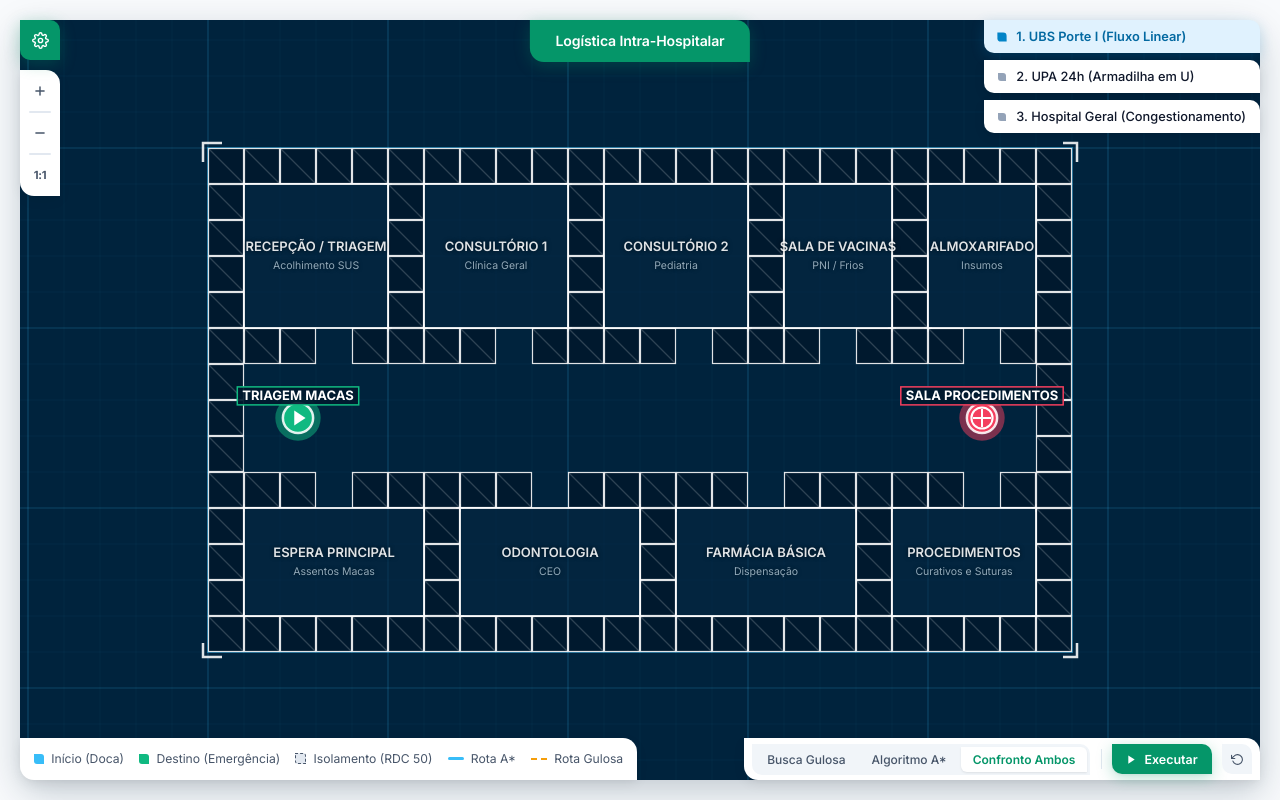
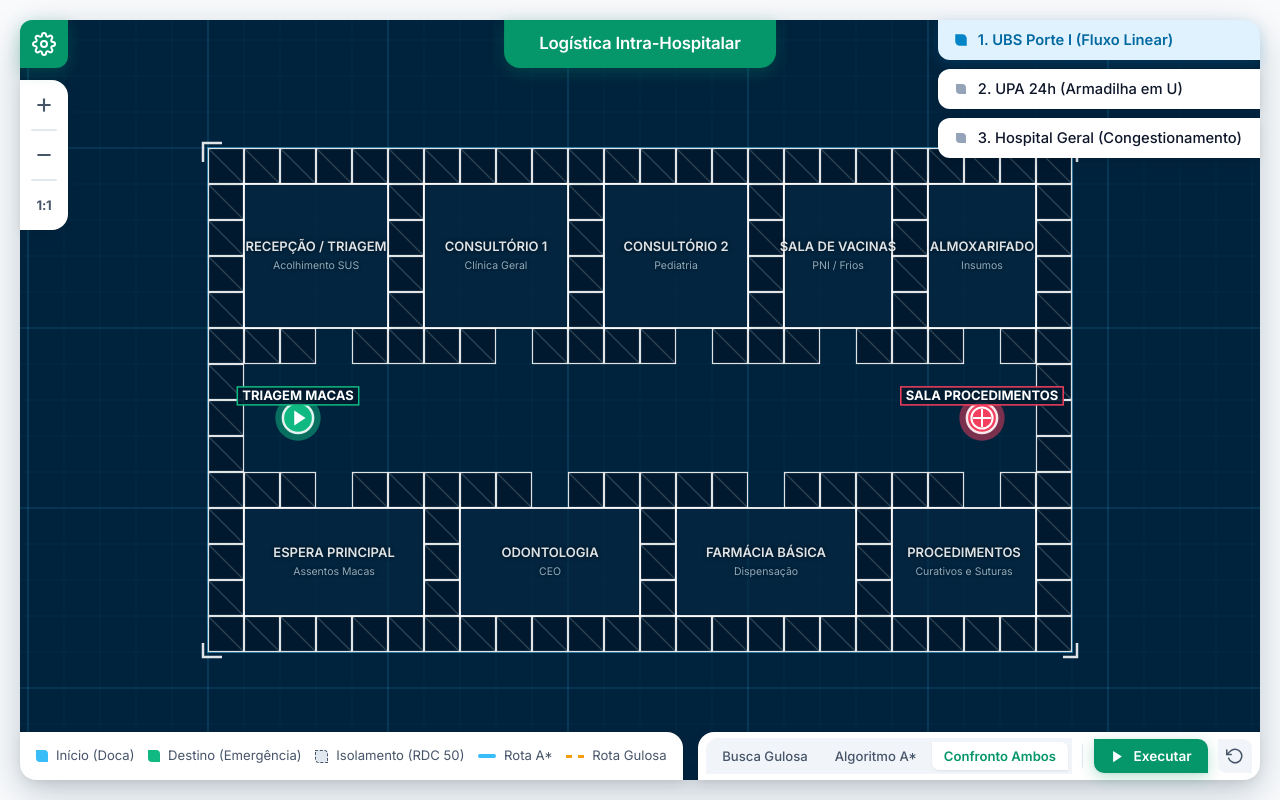
Before and after one commit to alvarokaycss/lab-algoritimos-inteligentes-hospital, a React (Vite) app: page / in a window 1280 px wide. Built offline with nearby package versions, Linux system fonts and the light colour scheme.

Commit message:
style: ajustar proporções dos docks e geometria borderless assimétrica

```diff
--- a/src/App.css
+++ b/src/App.css
@@ -47,13 +47,13 @@
    * Bottom-Left: R (redonda)
    */
   --radius-asym-xl: 0 20px 0 20px;
-  --radius-asym-lg: 0 14px 0 14px;
-  --radius-asym-md: 0 10px 0 10px;
-  --radius-asym-sm: 0 6px 0 6px;
-  --radius-asym-xs: 0 3px 0 3px;
+  --radius-asym-lg: 0 16px 0 16px;
+  --radius-asym-md: 0 12px 0 12px;
+  --radius-asym-sm: 0 8px 0 8px;
+  --radius-asym-xs: 0 4px 0 4px;
 
   /* Dimensões verticais */
-  --dock-height: 42px;
+  --dock-height: 48px;
 
   /* Elevação Google Suave (Sem bordas de 1px) */
   --elevation-1: 0 1px 3px rgba(0, 0, 0, 0.05), 0 1px 2px rgba(0, 0, 0, 0.04);
@@ -76,19 +76,19 @@
 }
 
 /* ------------------------------------------------------------
-   BOTÃO FLUTUANTE DE CONFIGURAÇÕES / GAVETA (SUPERIOR ESQUERDO - 40px)
+   BOTÃO FLUTUANTE DE CONFIGURAÇÕES / GAVETA (SUPERIOR ESQUERDO)
    ------------------------------------------------------------ */
 .floating-menu-btn {
   position: absolute;
   top: 1.25rem;
   left: 1.25rem;
-  width: 40px;
-  height: 40px;
+  width: 48px;
+  height: 48px;
   box-sizing: border-box;
   background-color: var(--header-bg);
   color: #ffffff;
   border: none;
-  border-radius: var(--radius-asym-md);
+  border-radius: 12px 0 12px 0;
   cursor: pointer;
   display: flex;
   align-items: center;
@@ -106,14 +106,14 @@
 }
 
 .floating-menu-btn svg {
-  width: 17px;
-  height: 17px;
+  width: 24px;
+  height: 24px;
   stroke: currentColor;
   fill: none;
 }
 
 /* ------------------------------------------------------------
-   HEADER FLUTUANTE CENTRALIZADO (TOPO CENTRO - 42px)
+   HEADER FLUTUANTE CENTRALIZADO (TOPO CENTRO)
    ------------------------------------------------------------ */
 .floating-header {
   position: absolute;
@@ -123,9 +123,9 @@
   height: var(--dock-height);
   background-color: var(--header-bg);
   color: #ffffff;
-  padding: 0 1.6rem;
+  padding: 0 2.2rem;
   border: none;
-  border-radius: var(--radius-asym-lg);
+  border-radius: 0 0 16px 16px;
   box-shadow: var(--elevation-emerald);
   display: flex;
   align-items: center;
@@ -135,7 +135,7 @@
 }
 
 .header-title {
-  font-size: 0.88rem;
+  font-size: 1.05rem;
   font-weight: 600;
   letter-spacing: -0.01em;
   color: #ffffff;
@@ -159,12 +159,12 @@
 }
 
 .drawer.open {
-  width: 320px;
+  width: 350px;
 }
 
 .drawer-content {
-  width: 320px;
-  padding: 1.5rem;
+  width: 350px;
+  padding: 1.6rem;
   display: flex;
   flex-direction: column;
   gap: 1.6rem;
@@ -174,12 +174,12 @@
   display: flex;
   align-items: center;
   justify-content: space-between;
-  padding-bottom: 0.75rem;
+  padding-bottom: 0.85rem;
   border: none;
 }
 
 .drawer-title-label {
-  font-size: 0.82rem;
+  font-size: 0.92rem;
   font-weight: 700;
   text-transform: uppercase;
   letter-spacing: 0.05em;
@@ -189,9 +189,9 @@
 .drawer-close-btn {
   background: var(--color-surface-subtle);
   border: none;
-  border-radius: var(--radius-asym-sm);
-  width: 28px;
-  height: 28px;
+  border-radius: 0 8px 0 8px;
+  width: 32px;
+  height: 32px;
   display: flex;
   align-items: center;
   justify-content: center;
@@ -207,25 +207,26 @@
 }
 
 .drawer-close-btn svg {
-  width: 14px;
-  height: 14px;
+  width: 18px;
+  height: 18px;
   stroke: currentColor;
   fill: none;
 }
 
 .drawer-heading {
-  font-size: 0.74rem;
+  font-size: 0.82rem;
   font-weight: 700;
   text-transform: uppercase;
   letter-spacing: 0.06em;
   color: var(--color-primary);
-  margin-bottom: 0.75rem;
+  margin-bottom: 0.85rem;
   border: none;
   display: flex;
   align-items: center;
-  gap: 0.4rem;
+  gap: 0.45rem;
 }
 
+/* Formulários de configuração: continuam assimétricos (0 R 0 R) */
 .form-group {
   display: flex;
   flex-direction: column;
@@ -233,12 +234,12 @@
   margin-bottom: 0.85rem;
   background: var(--color-surface-subtle);
   padding: 0.75rem 0.9rem;
-  border-radius: var(--radius-asym-md);
+  border-radius: 0 10px 0 10px;
   border: none;
 }
 
 .form-label {
-  font-size: 0.82rem;
+  font-size: 0.88rem;
   font-weight: 500;
   color: var(--color-text);
   display: flex;
@@ -247,7 +248,7 @@
 }
 
 .form-value {
-  font-size: 0.8rem;
+  font-size: 0.86rem;
   font-weight: 600;
   color: var(--color-text-secondary);
   font-variant-numeric: tabular-nums;
@@ -263,10 +264,10 @@
   background: var(--color-surface-active);
 }
 
-/* TABELA DE MÉTRICAS (BORDERLESS COM GEOMETRIA ASSIMÉTRICA) */
+/* TABELA DE MÉTRICAS */
 .table-container {
   border: none;
-  border-radius: var(--radius-asym-md);
+  border-radius: 0 10px 0 10px;
   overflow: hidden;
   background: var(--color-surface-subtle);
   box-shadow: var(--elevation-1);
@@ -275,25 +276,25 @@
 .metrics-table {
   width: 100%;
   border-collapse: collapse;
-  font-size: 0.82rem;
+  font-size: 0.88rem;
   text-align: left;
 }
 
 .metrics-table th {
   background: #e2e8f0;
-  padding: 8px 12px;
+  padding: 10px 14px;
   font-weight: 700;
   color: var(--color-text-secondary);
   border: none;
-  font-size: 0.74rem;
+  font-size: 0.78rem;
   text-transform: uppercase;
   letter-spacing: 0.04em;
 }
 
 .metrics-table td {
-  padding: 9px 12px;
+  padding: 10px 14px;
   border: none;
-  font-size: 0.82rem;
+  font-size: 0.88rem;
   font-variant-numeric: tabular-nums;
 }
 
@@ -339,7 +340,7 @@
   width: 100%;
   height: 100%;
   background: var(--blueprint-bg);
-  border-radius: var(--radius-asym-xl);
+  border-radius: 20px;
   border: none;
   box-shadow: 0 12px 36px rgba(0, 35, 61, 0.22);
   position: relative;
@@ -354,6 +355,69 @@
 }
 
 /* ------------------------------------------------------------
+   CONTROLES DE ZOOM FLUTUANTES (SUPERIOR ESQUERDO - ASSIMÉTRICO)
+   ------------------------------------------------------------ */
+.zoom-dock {
+  position: absolute;
+  top: calc(1.25rem + 48px + 12px);
+  left: 1.25rem;
+  width: 48px;
+  box-sizing: border-box;
+  background: var(--color-surface);
+  border: none;
+  border-radius: 0 16px 16px 0;
+  box-shadow: var(--elevation-2);
+  display: flex;
+  flex-direction: column;
+  align-items: center;
+  padding: 5px 4px;
+  gap: 4px;
+  z-index: 30;
+}
+
+.zoom-btn {
+  background: transparent;
+  border: none;
+  width: 40px;
+  height: 40px;
+  border-radius: 0 8px 0 8px;
+  display: flex;
+  align-items: center;
+  justify-content: center;
+  cursor: pointer;
+  color: var(--color-text-secondary);
+  transition: all 0.15s ease;
+  font-family: inherit;
+}
+
+.zoom-btn:hover {
+  background: var(--color-surface-subtle);
+  color: var(--color-text);
+  transform: scale(1.05);
+}
+
+.zoom-btn svg {
+  width: 20px;
+  height: 20px;
+  stroke: currentColor;
+  fill: none;
+}
+
+.zoom-btn__text {
+  font-size: 0.82rem;
+  font-weight: 700;
+  letter-spacing: -0.02em;
+}
+
+.zoom-divider {
+  width: 26px;
+  height: 2px;
+  background: var(--color-surface-active);
+  border: none;
+  border-radius: 1px;
+}
+
+/* ------------------------------------------------------------
    SELETORES DE CENÁRIO (SUPERIOR DIREITO - ASSIMÉTRICO)
    ------------------------------------------------------------ */
 .scenarios-group {
@@ -362,27 +426,31 @@
   right: 1.25rem;
   display: flex;
   flex-direction: column;
-  gap: 0.45rem;
+  gap: 0.55rem;
   z-index: 40;
 }
 
 .scenario-card {
   background: var(--color-surface);
   border: none;
-  border-radius: var(--radius-asym-md);
-  padding: 9px 14px;
-  font-size: 0.8rem;
+  border-radius: 12px 0 0 12px;
+  padding: 11px 18px;
+  font-size: 0.92rem;
   font-weight: 500;
   color: var(--color-text);
   cursor: pointer;
   display: flex;
   align-items: center;
-  gap: 0.65rem;
+  gap: 0.75rem;
   box-shadow: var(--elevation-2);
   transition: all 0.2s cubic-bezier(0.4, 0, 0.2, 1);
   white-space: nowrap;
   font-family: inherit;
   text-align: left;
+}
+
+.scenario-card:first-child {
+  border-radius: 0 16px 0 12px;
 }
 
 .scenario-card:hover {
@@ -399,8 +467,8 @@
 }
 
 .scenario-indicator {
-  width: 8px;
-  height: 8px;
+  width: 10px;
+  height: 10px;
   border-radius: var(--radius-asym-xs);
   background: #94a3b8;
   border: none;
@@ -414,69 +482,6 @@
 }
 
 /* ------------------------------------------------------------
-   CONTROLES DE ZOOM FLUTUANTES (SUPERIOR ESQUERDO - ASSIMÉTRICO)
-   ------------------------------------------------------------ */
-.zoom-dock {
-  position: absolute;
-  top: calc(1.25rem + 40px + 10px);
-  left: 1.25rem;
-  width: 40px;
-  box-sizing: border-box;
-  background: var(--color-surface);
-  border: none;
-  border-radius: var(--radius-asym-lg);
-  box-shadow: var(--elevation-2);
-  display: flex;
-  flex-direction: column;
-  align-items: center;
-  padding: 4px 3px;
-  gap: 3px;
-  z-index: 30;
-}
-
-.zoom-btn {
-  background: transparent;
-  border: none;
-  width: 34px;
-  height: 34px;
-  border-radius: var(--radius-asym-sm);
-  display: flex;
-  align-items: center;
-  justify-content: center;
-  cursor: pointer;
-  color: var(--color-text-secondary);
-  transition: all 0.15s ease;
-  font-family: inherit;
-}
-
-.zoom-btn:hover {
-  background: var(--color-surface-subtle);
-  color: var(--color-text);
-  transform: scale(1.05);
-}
-
-.zoom-btn svg {
-  width: 14px;
-  height: 14px;
-  stroke: currentColor;
-  fill: none;
-}
-
-.zoom-btn__text {
-  font-size: 0.7rem;
-  font-weight: 700;
-  letter-spacing: -0.02em;
-}
-
-.zoom-divider {
-  width: 22px;
-  height: 2px;
-  background: var(--color-surface-active);
-  border: none;
-  border-radius: 1px;
-}
-
-/* ------------------------------------------------------------
    BARRA INFERIOR DE DOCAS FLUTUANTES (BORDERLESS)
    ------------------------------------------------------------ */
 .bottom-bar {
@@ -486,8 +491,7 @@
   right: 1.25rem;
   display: flex;
   justify-content: space-between;
-  align-items: flex-end;
-  flex-wrap: wrap-reverse;
+  align-items: center;
   gap: 0.75rem;
   z-index: 30;
   pointer-events: none;
@@ -499,13 +503,13 @@
   height: var(--dock-height);
   background: var(--color-surface);
   border: none;
-  border-radius: var(--radius-asym-lg);
-  padding: 0 14px;
-  font-size: 0.76rem;
+  border-radius: 0 16px 0 16px;
+  padding: 0 16px;
+  font-size: 0.82rem;
   color: var(--color-text-secondary);
   display: flex;
   align-items: center;
-  gap: 0.95rem;
+  gap: 0.85rem;
   box-shadow: var(--elevation-2);
   white-space: nowrap;
   flex-shrink: 0;
@@ -514,40 +518,40 @@
 .legend-item {
   display: flex;
   align-items: center;
-  gap: 0.45rem;
+  gap: 0.5rem;
   flex-shrink: 0;
 }
 
 .swatch {
-  width: 10px;
-  height: 10px;
-  border-radius: var(--radius-asym-xs);
+  width: 12px;
+  height: 12px;
+  border-radius: 0 4px 0 4px;
   flex-shrink: 0;
   border: none;
 }
 
 .swatch-dashed-box {
-  width: 11px;
-  height: 11px;
+  width: 13px;
+  height: 13px;
   background: #e2e8f0;
   border: 1.5px dashed #475569;
-  border-radius: var(--radius-asym-xs);
+  border-radius: 0 4px 0 4px;
   flex-shrink: 0;
 }
 
 .swatch-line-astar {
-  width: 16px;
-  height: 3px;
+  width: 18px;
+  height: 3.5px;
   background: #38bdf8;
-  border-radius: 1.5px;
+  border-radius: 2px;
   flex-shrink: 0;
   border: none;
 }
 
 .swatch-line-greedy {
-  width: 16px;
+  width: 18px;
   height: 0;
-  border-top: 2.5px dashed #f59e0b;
+  border-top: 3px dashed #f59e0b;
   flex-shrink: 0;
 }
 
@@ -557,7 +561,7 @@
   height: var(--dock-height);
   background: var(--color-surface);
   border: none;
-  border-radius: var(--radius-asym-lg);
+  border-radius: 16px 0 16px 0;
   padding: 0 8px;
   display: flex;
   align-items: center;
@@ -570,9 +574,9 @@
 .segmented-control {
   display: flex;
   background: var(--color-surface-subtle);
-  border-radius: var(--radius-asym-md);
-  padding: 3px;
-  gap: 2px;
+  border-radius: 12px 0 0 0;
+  padding: 4px;
+  gap: 3px;
   flex-shrink: 0;
   border: none;
 }
@@ -580,9 +584,9 @@
 .segment-btn {
   background: transparent;
   border: none;
-  padding: 5px 12px;
-  border-radius: var(--radius-asym-sm);
-  font-size: 0.75rem;
+  padding: 6px 12px;
+  border-radius: 0 7px 0 7px;
+  font-size: 0.82rem;
   font-weight: 500;
   color: var(--color-text-secondary);
   cursor: pointer;
@@ -605,7 +609,7 @@
 
 .dock-divider {
   width: 1px;
-  height: 20px;
+  height: 24px;
   background: var(--color-surface-active);
   border: none;
   flex-shrink: 0;
@@ -615,15 +619,15 @@
   background: var(--header-bg);
   color: #ffffff;
   border: none;
-  height: 30px;
-  padding: 0 14px;
-  border-radius: var(--radius-asym-md);
-  font-size: 0.78rem;
+  height: 34px;
+  padding: 0 16px;
+  border-radius: 0 10px 0 10px;
+  font-size: 0.85rem;
   font-weight: 600;
   cursor: pointer;
   display: flex;
   align-items: center;
-  gap: 0.45rem;
+  gap: 0.55rem;
   white-space: nowrap;
   flex-shrink: 0;
   transition: all 0.2s cubic-bezier(0.4, 0, 0.2, 1);
@@ -647,8 +651,8 @@
 }
 
 .btn-action svg {
-  width: 11px;
-  height: 11px;
+  width: 15px;
+  height: 15px;
   fill: currentColor;
 }
 
@@ -656,9 +660,9 @@
   background: var(--color-surface-subtle);
   border: none;
   color: var(--color-text-secondary);
-  width: 30px;
-  height: 30px;
-  border-radius: var(--radius-asym-md);
+  width: 34px;
+  height: 34px;
+  border-radius: 0 9px 0 9px;
   cursor: pointer;
   display: flex;
   align-items: center;
@@ -674,8 +678,8 @@
 }
 
 .btn-secondary svg {
-  width: 13px;
-  height: 13px;
+  width: 18px;
+  height: 18px;
   stroke: currentColor;
   fill: none;
 }
--- a/src/components/BottomDocks.jsx
+++ b/src/components/BottomDocks.jsx
@@ -82,7 +82,7 @@ export default function BottomDocks({
             aria-label="Iniciar execução dos algoritmos"
             title="Executar busca de rotas"
           >
-            <svg viewBox="0 0 24 24" width="11" height="11" fill="currentColor">
+            <svg viewBox="0 0 24 24" width="15" height="15" fill="currentColor">
               <polygon points="5 3 19 12 5 21 5 3" />
             </svg>
             <span>Executar</span>
@@ -95,7 +95,7 @@ export default function BottomDocks({
             aria-label="Pausar execução"
             title="Pausar animação da busca"
           >
-            <svg viewBox="0 0 24 24" width="11" height="11" fill="currentColor">
+            <svg viewBox="0 0 24 24" width="15" height="15" fill="currentColor">
               <rect x="6" y="4" width="4" height="16" />
               <rect x="14" y="4" width="4" height="16" />
             </svg>
--- a/src/components/CanvasMap.jsx
+++ b/src/components/CanvasMap.jsx
@@ -274,6 +274,7 @@ export default function CanvasMap({
         height: '100%',
         overflow: 'hidden',
         backgroundColor: '#00233d',
+        borderRadius: 'inherit',
         userSelect: 'none'
       }}
     >
--- a/src/styles/variables.css
+++ b/src/styles/variables.css
@@ -45,22 +45,22 @@
    --color-border-dark: rgba(56, 189, 248, 0.30);
 
    /* ------------------------------------------------------------------
-     DIMENSÕES ESTRUTURAIS — extraídas do protótipo
+     DIMENSÕES ESTRUTURAIS — Proporções Aumentadas para Alta Legibilidade
      ------------------------------------------------------------------ */
    /* Header / barra superior */
-   --header-height: 42px;
+   --header-height: 48px;
 
    /* Docks inferiores (legenda + player) */
-   --dock-height: 42px;
+   --dock-height: 48px;
 
    /* Botão de configuração flutuante */
-   --config-btn-size: 40px;
+   --config-btn-size: 48px;
 
    /* Dock de zoom (largura) */
-   --zoom-dock-width: 36px;
+   --zoom-dock-width: 48px;
 
    /* Gaveta lateral de métricas */
-   --drawer-width: 320px;
+   --drawer-width: 350px;
 
    /* ------------------------------------------------------------------
      TIPOGRAFIA
@@ -68,16 +68,16 @@
    --font-sans: 'Inter', system-ui, -apple-system, sans-serif;
    --font-mono: 'JetBrains Mono', 'Fira Code', ui-monospace, monospace;
 
-   --text-xs: 0.6875rem;
-   /* 11px */
-   --text-sm: 0.75rem;
+   --text-xs: 0.75rem;
    /* 12px */
-   --text-base: 0.875rem;
-   /* 14px */
-   --text-lg: 1rem;
-   /* 16px */
-   --text-xl: 1.125rem;
-   /* 18px */
+   --text-sm: 0.85rem;
+   /* 13.6px */
+   --text-base: 0.95rem;
+   /* 15.2px */
+   --text-lg: 1.05rem;
+   /* 16.8px */
+   --text-xl: 1.25rem;
+   /* 20px */
 
    --font-regular: 400;
    --font-medium: 500;
@@ -116,6 +116,23 @@
    --radius-asym-sm: 0 6px 0 6px;
    --radius-asym-xs: 0 3px 0 3px;
 
+   /* Ancoragem à Esquerda da Tela (grudada na borda esquerda: cantos esquerdos retos, direitos curvos) */
+   --radius-dock-left-xl: 0 20px 20px 0;
+   --radius-dock-left-lg: 0 14px 14px 0;
+   --radius-dock-left-md: 0 10px 10px 0;
+   --radius-dock-left-sm: 0 6px 6px 0;
+   --radius-dock-left-xs: 0 3px 3px 0;
+
+   /* Ancoragem à Direita da Tela (grudada na borda direita: cantos direitos retos, esquerdos curvos) */
+   --radius-dock-right-xl: 20px 0 0 20px;
+   --radius-dock-right-lg: 14px 0 0 14px;
+   --radius-dock-right-md: 10px 0 0 10px;
+   --radius-dock-right-sm: 6px 0 0 6px;
+   --radius-dock-right-xs: 3px 0 0 3px;
+
+   /* Ancoragem ao Topo da Tela (grudada no topo: cantos superiores retos, inferiores curvos) */
+   --radius-dock-top-lg: 0 0 14px 14px;
+
    /* ------------------------------------------------------------------
      SOMBRAS / ELEVAÇÃO GOOGLE BORDERLESS
      ------------------------------------------------------------------ */
```
